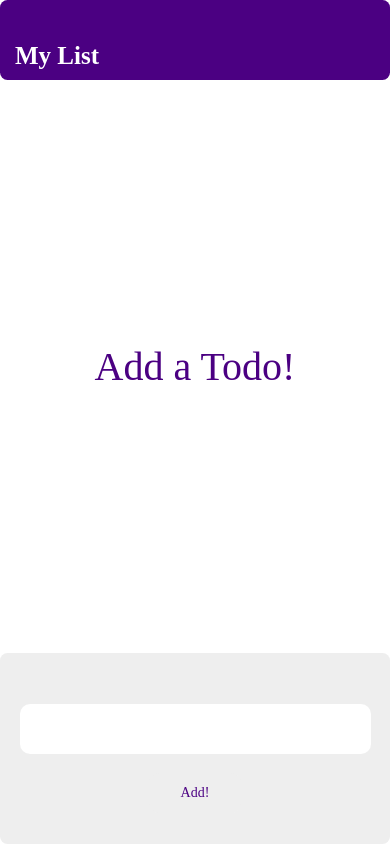
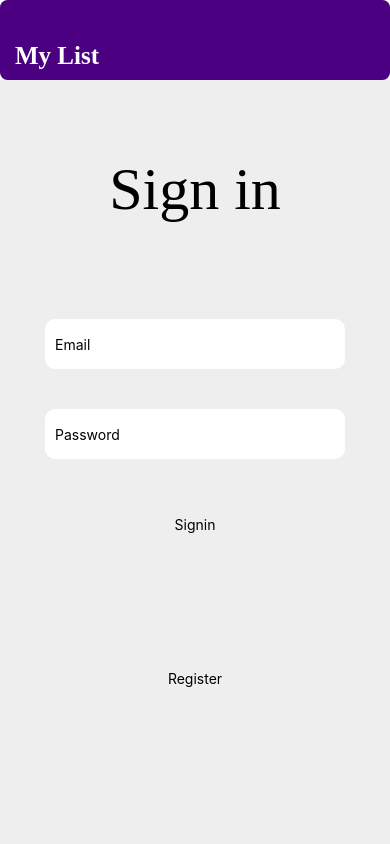
Before and after one commit to RyanLarge13/Mobile-Todos-Android, a React Native app: screen / in a window 390 px wide. Built offline with nearby package versions, Linux system fonts and the light colour scheme.

Commit message:
Adding in two components. A signin compoment and a register component. These will come into more use when tge database is commect amdnuser authentification can be implemented into the server for the lobile application.

```diff
--- a/App.js
+++ b/App.js
@@ -1,14 +1,18 @@
 import { StatusBar } from "expo-status-bar";
-import { StyleSheet, Text, View } from "react-native";
+import { StyleSheet, Text, View, TextInput } from "react-native";
 import Header from "./components/Header.jsx";
 import List from "./components/List.jsx";
 import Add from "./components/Add.jsx";
+import Signin from "./components/Signin.jsx";
+import Signup from "./components/Signup.jsx";
 import React, { useState } from "react";
 import { useFonts } from "expo-font";
 import AppLoading from "expo-app-loading";
 
 const App = () => {
   const [list, setList] = useState([]);
+  const [user, setUser] = useState(false);
+  const [signup, setSignup] = useState(false);
 
   const handleAdd = (text) => {
     if (text === "") return;
@@ -21,7 +25,7 @@ const App = () => {
 
   const handleDelete = (item) => {
     const newList = list.filter((todo) => {
-      todo.id === item.id;
+    	todo.id === item.id
     });
     return setList(newList);
   };
@@ -29,14 +33,29 @@ const App = () => {
   return (
     <>
       <Header />
-      {list.length > 0 ? (
-        <List list={list} deleteItem={(item) => handleDelete(item)} />
+      {user ? (
+        <View style={styles.fullView}>
+          {list.length > 0 ? (
+            <List list={list} deleteItem={(item) => handleDelete(item)} />
+          ) : (
+            <View style={styles.addATodo}>
+              <Text style={styles.introText}>Add a Todo!</Text>
+            </View>
+          )}
+          <Add onAdd={(text) => handleAdd(text)} />
+        </View>
       ) : (
-        <View style={styles.addATodo}>
-          <Text style={styles.introText}>Add a Todo!</Text>
+        <View style={styles.fullView}>
+          {signup ? (
+            <Signup onSigninPress={(bool) => setSignup(bool)} />
+          ) : (
+            <Signin
+              onSubmit={(bool) => setUser(bool)}
+              onRegisterPress={(bool) => setSignup(bool)}
+            />
+          )}
         </View>
       )}
-      <Add onAdd={(text) => handleAdd(text)} />
     </>
   );
 };
@@ -46,13 +65,16 @@ const styles = StyleSheet.create({
     flex: 3,
     justifyContent: "center",
     alignItems: "center",
-    fontFamily: 'serif'
+    fontFamily: "serif",
   },
   introText: {
     fontSize: 40,
     color: "indigo",
     fontFamily: "serif",
   },
+  fullView: {
+    flex: 3,
+  },
 });
 
 export default App;
--- a/components/List.jsx
+++ b/components/List.jsx
@@ -39,7 +39,7 @@ const style = StyleSheet.create({
   text: {
     color: "indigo",
     paddingVertical: 10,
-    fontFamily: "serif"
+    fontFamily: "serif",
   },
   close: {
     fontSize: 25,
--- /dev/null
+++ b/components/Signin.jsx
@@ -0,0 +1,57 @@
+import { View, Text, TextInput, Pressable, StyleSheet } from "react-native";
+
+const Signin = ({ onSubmit, onRegisterPress }) => {
+  return (
+    <View style={styles.form}>
+      <Text style={styles.heading}>Sign in</Text>
+      <TextInput style={styles.input} placeholder="Email"></TextInput>
+      <TextInput style={styles.input} placeholder="Password"></TextInput>
+      <Pressable onPress={() => onSubmit(true)} style={styles.button}>
+        <Text>Signin</Text>
+      </Pressable>
+      <Text onPress={() => onRegisterPress(true)} style={styles.register}>
+        Register
+      </Text>
+    </View>
+  );
+};
+
+const styles = StyleSheet.create({
+  heading: {
+    fontSize: 60,
+    fontFamily: "serif",
+    textAlign: "center",
+    marginVertical: 75,
+  },
+  form: {
+    flex: 3,
+    justifyContent: "flex-start",
+    alignItems: "center",
+    backgroundColor: "#eee",
+  },
+  input: {
+    marginVertical: 20,
+    elevation: 5,
+    width: 300,
+    height: 50,
+    borderRadius: 10,
+    backgroundColor: "#fff",
+    paddingHorizontal: 10,
+  },
+  button: {
+    marginVertical: 25,
+    alignItems: "center",
+    justifyContent: "center",
+    paddingVertical: 12,
+    paddingHorizontal: 32,
+    borderRadius: 10,
+    elevation: 3,
+    backgroundColor: "#eee",
+  },
+  register: {
+    textAlign: "center",
+    marginVertical: 100,
+  },
+});
+
+export default Signin;
--- /dev/null
+++ b/components/Signup.jsx
@@ -0,0 +1,58 @@
+import { View, Text, TextInput, Pressable, StyleSheet } from "react-native";
+
+const Signup = ({ onSigninPress }) => {
+  return (
+    <View style={styles.form}>
+      <Text style={styles.heading}>Register</Text>
+      <TextInput style={styles.input} placeholder="Username"></TextInput>
+      <TextInput style={styles.input} placeholder="Email"></TextInput>
+      <TextInput style={styles.input} placeholder="Password"></TextInput>
+      <Pressable style={styles.button}>
+        <Text>Finish</Text>
+      </Pressable>
+      <Text onPress={() => onSigninPress(false)} style={styles.signin}>
+        Signin
+      </Text>
+    </View>
+  );
+};
+
+const styles = StyleSheet.create({
+  heading: {
+    fontSize: 60,
+    fontFamily: "serif",
+    textAlign: "center",
+    marginVertical: 50,
+  },
+  form: {
+    flex: 3,
+    justifyContent: "flex-start",
+    alignItems: "center",
+    backgroundColor: "#eee",
+  },
+  input: {
+    marginVertical: 20,
+    elevation: 5,
+    width: 300,
+    height: 50,
+    borderRadius: 10,
+    backgroundColor: "#fff",
+    paddingHorizontal: 10,
+  },
+  button: {
+    marginVertical: 25,
+    alignItems: "center",
+    justifyContent: "center",
+    paddingVertical: 12,
+    paddingHorizontal: 32,
+    borderRadius: 10,
+    elevation: 3,
+    backgroundColor: "#eee",
+  },
+  signin: {
+    textAlign: "center",
+    marginVertical: 100,
+  },
+});
+
+export default Signup;
--- a/package.json
+++ b/package.json
@@ -11,7 +11,7 @@
   "dependencies": {
     "expo": "~46.0.16",
     "expo-app-loading": "^2.1.1",
-    "expo-font": "^11.0.1",
+    "expo-font": "~10.2.0",
     "expo-status-bar": "~1.4.0",
     "moti": "^0.20.0",
     "react": "18.0.0",
```
Also changed, not shown: 1 other file (tests, documents, lock files or other folders).
